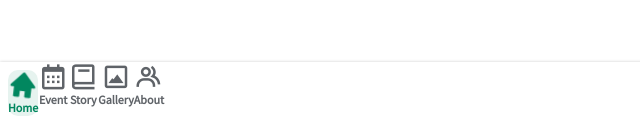
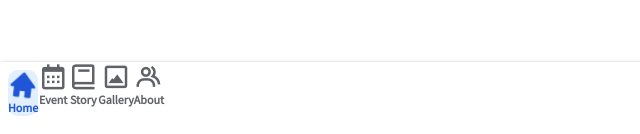
Before and after one commit to rasvanjaya21/iot-recap, a Next.js app: page / in a window 1280 px wide. Shown: the part 663-797 px from the top of the page, without its empty margins (0-640 px from the left). Built offline with nearby package versions, Linux system fonts and the light colour scheme.

Commit message:
update tailwind.config.js

```diff
--- a/tailwind.config.js
+++ b/tailwind.config.js
@@ -35,7 +35,7 @@ module.exports = {
 					800: "#434547",
 					900: "#3b3c3e",
 				},
-				active: "#E6F3EF",
+				active: "#e2effe",
 				hover: "#F5F5F5",
 			},
 		},
@@ -46,7 +46,7 @@ module.exports = {
 				".just-comment": {
 					"--color-primary": "#1e56d7",
 					"--color-secondary": "#5F6368",
-					"--color-active": "#E6F3EF",
+					"--color-active": "#e2effe",
 				},
 				".header": {
 					width: "100%",
@@ -84,20 +84,14 @@ module.exports = {
 					"flex-grow": "1",
 					color: "#5F6368",
 				},
-				".navbar-content:hover:not(.navbar-active)": {
-					"border-radius": "10px",
-					margin: "8px 0px",
-					"background-color": "#F5F5F5",
-					color: "#01875f",
-				},
 				".navbar-icon": {
 					"font-size": "30px",
 				},
 				".navbar-active": {
 					"border-radius": "10px",
 					margin: "8px 0px",
-					"background-color": "#E6F3EF",
-					color: "#01875f",
+					"background-color": "#e2effe",
+					color: "#1e56d7",
 				},
 			};
 			addUtilities(utilities);
```
